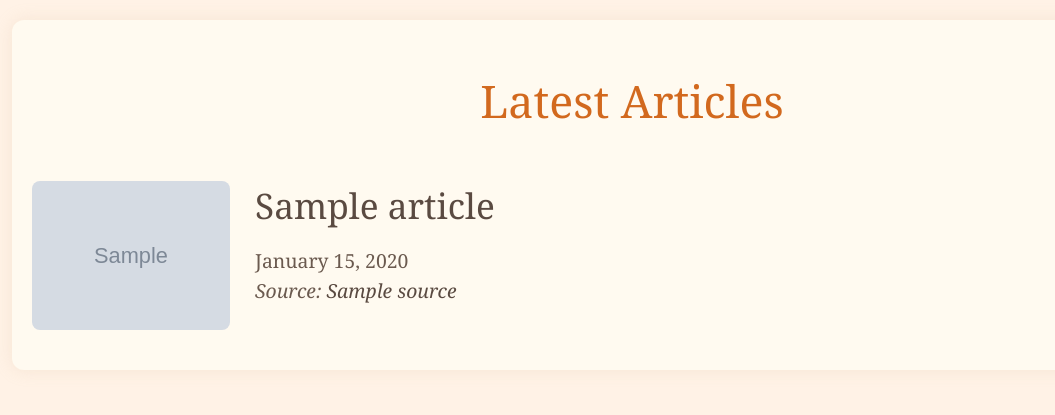
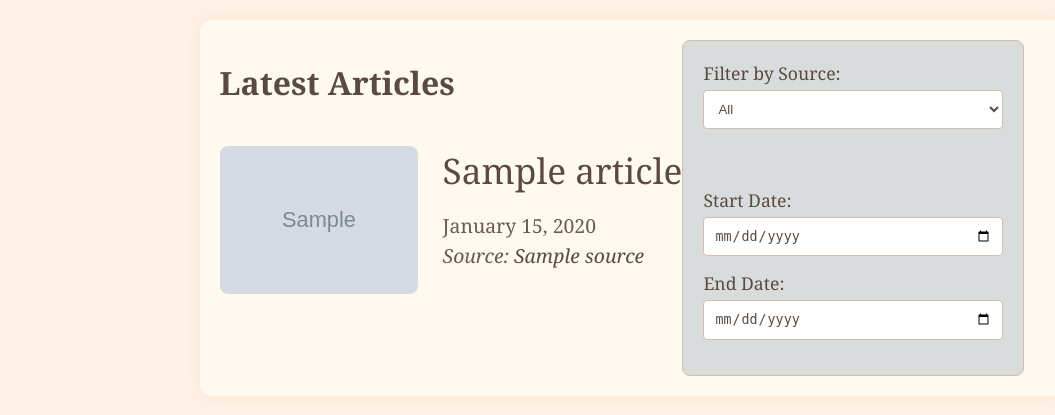
Before and after one commit to johnmehler/rss-reader, a Flask app: template templates/index.html in a window 1280 px wide. Shown: the top 415 px of the page, without its empty margins (8-1063 px from the left). Run offline with Flask 3, Linux system fonts and the light colour scheme; the template is opened without the code that fills it: most values are stand-ins (such as "Sample title", 1, 10 or a date in 2020); grey boxes marked "Sample" are stand-in pictures.

Commit message:
Added filters for source and date

```diff
--- a/app.py
+++ b/app.py
@@ -1,16 +1,47 @@
-from flask import Flask, render_template
+from flask import Flask, render_template, request
 from feeds import fetch_articles
+from datetime import datetime
 
 app = Flask(__name__)
 
 @app.route('/')
 def index():
-
-    # Fetch articles from the feeds, sort them by newest
+    # Fetch articles from the feeds
     articles = fetch_articles()
     articles.sort(key=lambda x: x["timestamp"], reverse=True)
 
-    return render_template('index.html', articles=articles)
+    # Get unique sources for the filter dropdown
+    sources = sorted(set(article["source"] for article in articles))
+
+    # Get filter values from the request
+    selected_source = request.args.get('source', '')
+    selected_start_date = request.args.get('start_date', '')
+    selected_end_date = request.args.get('end_date', '')
+
+    # Apply filtering if any filter is selected
+    filtered_articles = articles
+
+    if selected_source:
+        filtered_articles = [article for article in filtered_articles if article["source"] == selected_source]
+
+    if selected_start_date:
+        try:
+            start_date_obj = datetime.strptime(selected_start_date, '%Y-%m-%d')
+            filtered_articles = [article for article in filtered_articles if article["timestamp"].date() >= start_date_obj.date()]
+        except ValueError:
+            pass  # Ignore invalid date formats and show all articles
+
+    if selected_end_date:
+        try:
+            end_date_obj = datetime.strptime(selected_end_date, '%Y-%m-%d')
+            filtered_articles = [article for article in filtered_articles if article["timestamp"].date() <= end_date_obj.date()]
+        except ValueError:
+            pass  # Ignore invalid date formats and show all articles
+
+    # Render the template with filtered articles and filter selections
+    return render_template('index.html', articles=filtered_articles, sources=sources,
+                           selected_source=selected_source, selected_start_date=selected_start_date,
+                           selected_end_date=selected_end_date)
 
 if __name__ == "__main__":
     app.run(debug=True)
--- a/feeds.py
+++ b/feeds.py
@@ -16,10 +16,6 @@ def fetch_articles():
     """
     articles = []
 
-    headers = {
-        'User-Agent': 'Mozilla/5.0 (Windows NT 10.0; Win64; x64) AppleWebKit/537.36 (KHTML, like Gecko) Chrome/58.0.3029.110 Safari/537.3'
-    }
-
     for feed in FEEDS:
         response = requests.get(feed['url'])  # Fetch the RSS feed
 
@@ -37,6 +33,7 @@ def fetch_articles():
                 link = item.find("link").text  # Extract article link
                 pub_date = item.find("pubDate").text  # Extract publication date
                 timestamp = parser.parse(pub_date)  # Parse date to a datetime object
+                print("locating", title)
 
                 # Extract image URL from <enclosure> or other image tags if available
                 image = item.find(feed.get('image_xpath', '.'), namespaces=ns)
--- a/static/styles.css
+++ b/static/styles.css
@@ -4,23 +4,63 @@ body {
     padding: 0;
     background-color: #fff2e6; /* Soft peach background */
     color: #5a4a41; /* Warm brown text color */
+    display: flex;
+    justify-content: center;
+    align-items: flex-start;
 }
 
-.container {
+.main-container {
+    display: flex;
     max-width: 1200px;
-    margin: 20px auto;
+    margin: 20px;
     padding: 20px;
     background-color: #fffaf0; /* Floral white for container */
     border-radius: 12px;
     box-shadow: 0 0 18px rgba(210, 180, 140, 0.2); /* Reduced shadow */
 }
 
-h1 {
-    text-align: center;
-    color: #d2691e; /* Chocolate color for heading */
-    margin-bottom: 30px;
-    font-size: 2.8em;
-    font-weight: normal;
+.filter-section {
+    width: 300px; /* Fixed width for filter section */
+    padding: 20px;
+    background-color: #d8dcdc; /* Slightly off-white background for filter section */
+    border: 1px solid #d1bfa7; /* Soft border color to match theme */
+    border-radius: 8px;
+    margin-right: 20px;
+    position: -webkit-sticky; /* For Safari */
+    position: sticky; /* For modern browsers */
+    top: 20px; /* Distance from the top of the viewport */
+    align-self: flex-start; /* Ensure it aligns with the start of the flex container */
+}
+
+.filter-section form {
+    display: flex;
+    flex-direction: column;
+}
+
+.filter-section label {
+    font-size: 1.1em; /* Slightly larger font size for labels */
+    margin-bottom: 5px;
+    color: #5a4a41; /* Darker text color for better readability */
+}
+
+.filter-section select,
+.filter-section input {
+    margin-bottom: 15px; /* Increased margin for spacing */
+    padding: 10px; /* Added padding for better input field appearance */
+    border: 1px solid #d1bfa7; /* Border color matching the theme */
+    border-radius: 4px; /* Slightly rounded corners */
+    background-color: #fff; /* White background for inputs */
+    color: #5a4a41; /* Dark text color for inputs */
+}
+
+.filter-section select:focus,
+.filter-section input:focus {
+    border-color: #d2691e; /* Highlight border color on focus */
+    outline: none; /* Remove default outline */
+}
+
+.content-section {
+    flex: 1;
 }
 
 .article {
@@ -28,7 +68,6 @@ h1 {
     align-items: flex-start;
     border-bottom: 1px solid #ffe4b5; /* Moccasin color for borders */
     padding: 20px 0;
-    position: relative; /* Allows positioning of .source at the bottom */
 }
 
 .article:last-child {
@@ -46,12 +85,12 @@ h1 {
 
 .article .content {
     flex: 1;
-    position: relative; /* Ensure relative positioning for alignment */
+    position: relative;
 }
 
 .article h2 {
     margin: 0 0 15px 0;
-    font-size: 2.2em; /* 10% bigger than 2em */
+    font-size: 2.2em;
     color: #b8860b; /* Dark goldenrod for subheadings */
     font-weight: normal;
 }
@@ -67,44 +106,48 @@ h1 {
 }
 
 .article p {
-    margin: 15px 0; /* Reduced from 15px */
-    font-size: 1.21em; /* 10% bigger than 1.1em */
-    line-height: 1.76; /* 10% bigger than 1.6 */
-    color: #6b5a4f; /* Softer brown text color */
+    margin: 15px 0;
+    font-size: 1.21em;
+    line-height: 1.76;
+    color: #6b5a4f;
 }
 
 .article .content {
-    padding-bottom: 30px; /* Add padding at the bottom to create space for .source */
+    padding-bottom: 30px;
 }
 
 .source {
-    font-size: 1.045em; /* 10% bigger than 0.95em */
-    color: #a08679; /* Warm gray for source */
-    margin-top: 0; /* Removed top margin */
+    font-size: 1.045em;
+    color: #a08679;
     font-style: italic;
-    position: absolute; /* Absolute positioning to align at the bottom */
-    bottom: 0; /* Align to the bottom of .content */
-    left: 0; /* Align to the left of .content */
-    padding-left: 0; /* Align with the start of the text */
-    text-align: left; /* Align text to the left */
-    width: calc(100% - 25px); /* Full width minus image margin */
+    position: absolute;
+    bottom: 0;
+    left: 0;
+    padding-left: 0;
+    text-align: left;
+    width: calc(100% - 25px);
 }
 
 @media (max-width: 768px) {
-    .container {
-        padding: 13.5px; /* No change */
+    .filter-section {
+        width: 100%; /* Full width on smaller screens */
+        margin-right: 0;
+    }
+
+    .content-section {
+        width: 100%;
+    }
+
+    .article img {
+        width: 97.2px;
+        height: 72.9px;
     }
 
     .article h2 {
-        font-size: 1.87em; /* 10% bigger than 1.7em */
-    }
-
-    .article img {
-        width: 97.2px; /* 10% smaller than 108px */
-        height: 72.9px; /* 10% smaller than 81px */
+        font-size: 1.87em;
     }
 
     .article p {
-        font-size: 1.1em; /* 10% bigger than 1em */
+        font-size: 1.1em;
     }
 }
--- a/templates/index.html
+++ b/templates/index.html
@@ -7,7 +7,8 @@
     <link rel="stylesheet" href="{{ url_for('static', filename='styles.css') }}">
 </head>
 <body>
-    <div class="container">
+    <div class="main-container">
+        <div class="content-section">
             <h1>Latest Articles</h1>
             {% for article in articles %}
                 <div class="article">
@@ -16,13 +17,32 @@
                         <h2><a href="{{ article.link }}">{{ article.title }}</a></h2>
                         <p>{{ article.timestamp.strftime('%B %d, %Y') }}</p>
                         <p class="source">
-                        Source: <a href="{{ article.source_url }}" target="_blank">
-                            {{ article.source }}
-                        </a>
+                            Source: <a href="{{ article.source_url }}" target="_blank">{{ article.source }}</a>
                         </p>
                     </div>
                 </div>
             {% endfor %}
         </div>
+
+        <div class="filter-section">
+            <form method="get">
+                <label for="source">Filter by Source:</label>
+                <select name="source" id="source" onchange="this.form.submit()">
+                    <option value="">All</option>
+                    {% for source in sources %}
+                        <option value="{{ source }}" {% if selected_source == source %}selected{% endif %}>{{ source }}</option>
+                    {% endfor %}
+                </select>
+
+                <br><br>
+
+                <label for="start_date">Start Date:</label>
+                <input type="date" name="start_date" id="start_date" value="{{ selected_start_date }}" onchange="this.form.submit()">
+
+                <label for="end_date">End Date:</label>
+                <input type="date" name="end_date" id="end_date" value="{{ selected_end_date }}" onchange="this.form.submit()">
+            </form>
+        </div>
+    </div>
 </body>
 </html>
```
Lines whose indentation alone changed are shown as unchanged.
